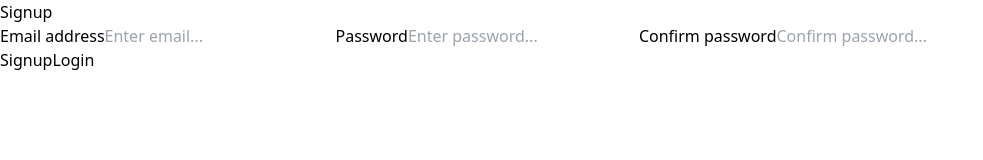
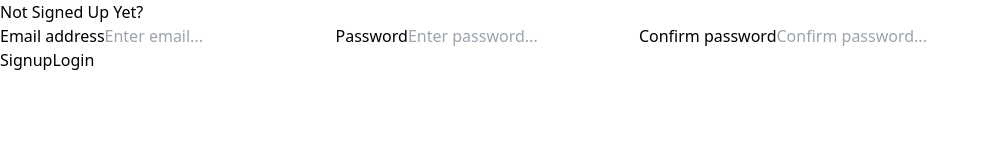
Before and after one commit to patrickoser/comparable-lists, a React (Vite) app: page / in a window 1280 px wide. Shown: the top 160 px of the page, without its empty margins (0-983 px from the left). Built offline with nearby package versions, Linux system fonts and the light colour scheme.

Commit message:
Update h2.

```diff
--- a/src/components/Signup.jsx
+++ b/src/components/Signup.jsx
@@ -14,7 +14,7 @@ const Signup = () => {
     return (
         <main className="flex justify-center items-center h-screen">
             <section>
-                <h2 className="text-center">Signup</h2>
+                <h2 className="text-center">Not Signed Up Yet?</h2>
                 <form onSubmit={handleSignup} className="border rounded">
                     <section className="flex flex-col p-4 gap-2">
                         <label for="email">Email address</label>
```
